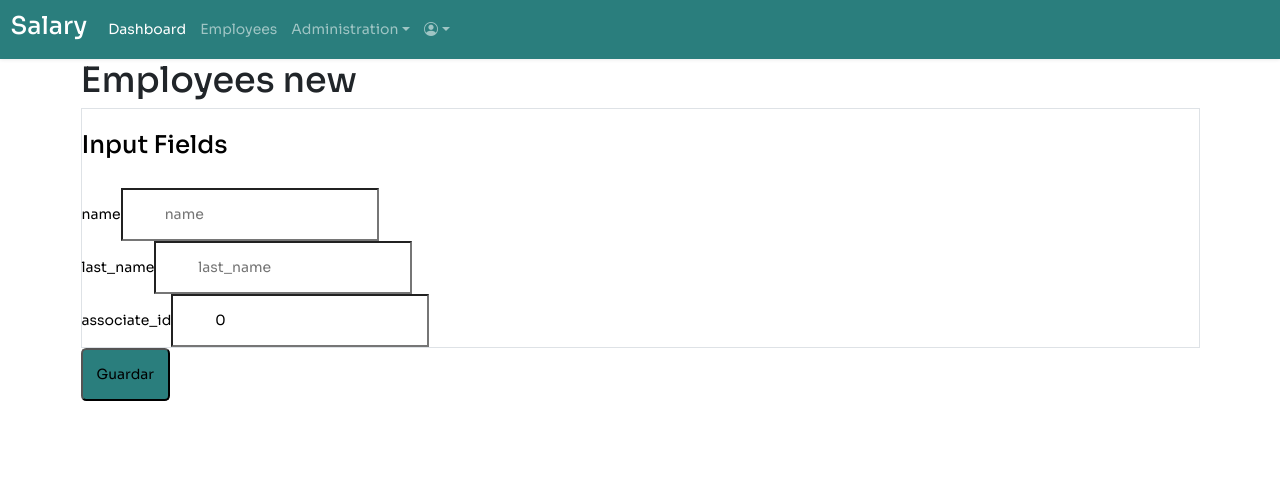
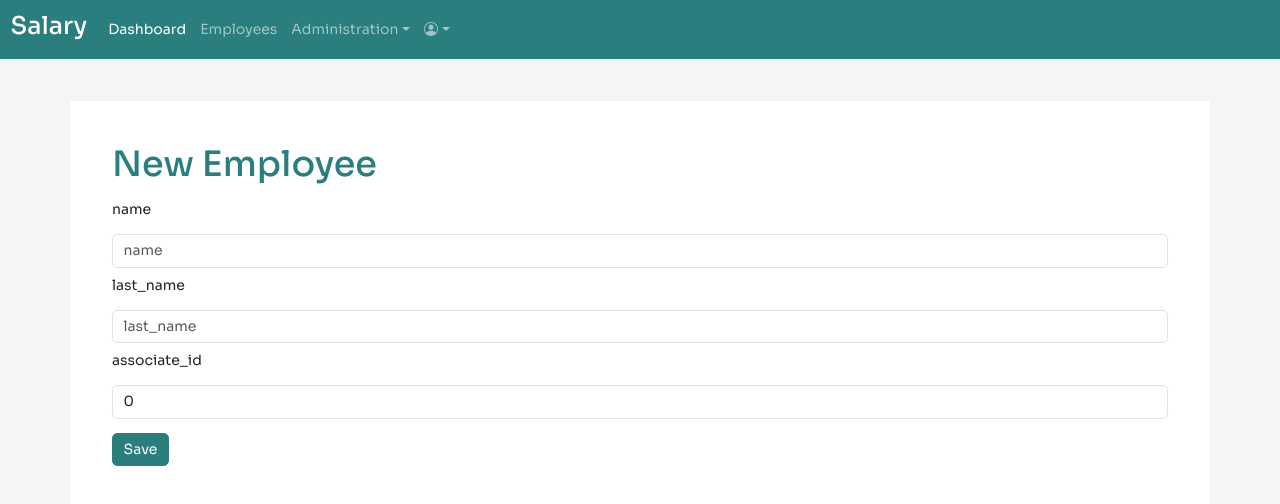
Before and after one commit to mobarrios/salary_front2, a Next.js app: page /admin/employees/form in a window 1280 px wide. Shown: the top 504 px of the page. Built offline with nearby package versions, Linux system fonts and the light colour scheme.

Commit message:
fix employees

```diff
--- a/src/app/admin/employees/form/page.tsx
+++ b/src/app/admin/employees/form/page.tsx
@@ -26,18 +26,29 @@ const FormEmployees: React.FC = () => {
 
 
     return (
-
-            <div>
-                <h1>Employees new</h1>
-
+        <div className="row">
+            <div className='col-12'>
+                <h1 className='text-primary'>New Employee</h1>
+            </div>
+            <div className='col-12'>
                 <FormComponent
                 initialValues={model}
                 onSubmit={handleSubmit}
                 isEditing={false} // Cambiar a true si se está editando
                 fields={fields}
                 />
+            </div>
+        </div>
 
-            </div>
+        // <div className="row">
+        //     <h1>Employees new</h1>
+        //     <FormComponent
+        //         initialValues={model}
+        //         onSubmit={handleSubmit}
+        //         isEditing={false} // Cambiar a true si se está editando
+        //         fields={fields}
+        //     />
+        // </div>
     );
 };
 
--- a/src/app/admin/employees/page.tsx
+++ b/src/app/admin/employees/page.tsx
@@ -23,7 +23,7 @@ export default async function Employees({ searchParams }: Params) {
   console.log(data)
 
   return (
-    <div className="row mt-5">
+    <div className="row">
       <div className='col-12'>
            <h1 className='text-primary'>Employees</h1>
       </div>
--- a/src/app/admin/layout.tsx
+++ b/src/app/admin/layout.tsx
@@ -4,9 +4,9 @@ export default async function Dashboard({children}) {
 
 
   return (
-<>
-<Navbar />
-    <main className="container ">
+  <>
+    <Navbar />
+    <main className="container mt-5 p-5 bg-white  ">
         {children}
     </main>
  </>
--- a/src/app/auth/signin/page.tsx
+++ b/src/app/auth/signin/page.tsx
@@ -48,10 +48,10 @@ export default function SignIn({ searchParams }: PageProps) {
 
   return (
     <div className="container">
-      <div className="row justify-content-center align-items-center min-vh-100">
+      <div className="row justify-content-center align-items-center p-5 ">
         <div className="col-12 col-md-8 col-lg-6">
           <div className="p-4 bg-white rounded shadow-sm">
-            <h3 className="text-center mb-4">Salary login</h3>
+            <h1 className="text-center mb-4">Salary</h1>
             <form onSubmit={handleSubmit}>
               <div className="mb-3">
                 <label htmlFor="email" className="form-label">Email address</label>
--- a/src/app/custom.scss
+++ b/src/app/custom.scss
@@ -17,5 +17,5 @@ $white : white;
 
 body{
     //  font: 1rem/1;
-     background-color:#gray;
+     background-color:#f3f6f4;
 }
--- a/src/components/Core/FormComponent.tsx
+++ b/src/components/Core/FormComponent.tsx
@@ -22,13 +22,13 @@ const FormComponent = ({ initialValues, onSubmit, isEditing, fields }) => {
         try {
             const confirmed = await confirmSave();
 
-            if (confirmed) {
+            // if (confirmed) {
                 onSubmit(values);
-                Swal.fire({
-                    title: "Save!",
-                    icon: "success"
-                });
-            }
+            //     Swal.fire({
+            //         title: "Save!",
+            //         icon: "success"
+            //     });
+            // }
         } catch (error) {
             console.log("error ===> ", error);
         }
@@ -55,28 +55,39 @@ const FormComponent = ({ initialValues, onSubmit, isEditing, fields }) => {
 
 
     return (
-        <form onSubmit={formik.handleSubmit}>
-            <div className="grid grid-cols-1">
-                <div className="flex flex-col gap-9">
-
-                    <div className="rounded-sm border border-stroke bg-white shadow-default dark:border-strokedark dark:bg-boxdark">
-                        <div className="border-b border-stroke px-6.5 py-4 dark:border-strokedark">
-                            <h3 className="font-medium text-black dark:text-white">
-                                Input Fields
-                            </h3>
-                        </div>
-                        <div className="flex flex-col gap-5.5 p-6.5">
-                            {
+            <div className="row ">
+            <div className="col-12">
+                <div className="bg-white ">
+                {/* <h3 className="text-center mb-4">Form</h3> */}
+                <form  onSubmit={formik.handleSubmit}>
+                    {/* <div className="mb-3">
+                    <label htmlFor="name" className="form-label">Name</label>
+                    <input type="text" className="form-control" id="name" placeholder="Enter your name" />
+                    </div>
+                    <div className="mb-3">
+                    <label htmlFor="last_name" className="form-label">Last Name</label>
+                    <input type="text" className="form-control" id="last_name" placeholder="Enter your last name" />
+                    </div>
+                    <div className="mb-3">
+                    <label htmlFor="associate_id" className="form-label">Associate ID</label>
+                    <input type="text" className="form-control" id="associate_id" placeholder="Enter your Associate ID" />
+                    </div>
+                    <div className="d-grid gap-2">
+                    <button type="submit" className="btn btn-primary">Submit</button>
+                    </div> */}
+                    {
                                 fields.map((field, key: number) => (
 
                                     <div key={key}>
-                                        <label className="mb-3 block text-sm font-medium text-black dark:text-white">
+                                        <label htmlFor="name" className="form-label mt-2">{field}</label>
+
+                                        {/* <label className="mb-3 block text-sm font-medium text-black dark:text-white">
                                             {field}
-                                        </label>
+                                        </label> */}
                                         <input
-                                            type="text"
+                                            // type="text"
                                             placeholder={field}
-                                            className="w-full rounded-lg border-[1.5px] border-stroke bg-transparent px-5 py-3 text-black outline-none transition focus:border-primary active:border-primary disabled:cursor-default disabled:bg-whiter dark:border-form-strokedark dark:bg-form-input dark:text-white dark:focus:border-primary"
+                                            className="form-control mt-2"
                                             id={field}
                                             name={field}
                                             onChange={formik.handleChange}
@@ -90,20 +101,60 @@ const FormComponent = ({ initialValues, onSubmit, isEditing, fields }) => {
                                     </div>
                                 ))
                             }
-                        </div>
-                    </div>
+
+                        <button
+                            type="submit"
+                            className="btn btn-primary mt-3">
+                            {isEditing ? 'Edit' : 'Save'}
+                        </button>
+                </form>
                 </div>
             </div>
+            </div>
+
+        // <form onSubmit={formik.handleSubmit}>
+        //     <div className="grid grid-cols-1">
+        //         <div className="flex flex-col gap-9">
+        //             <div className="rounded-sm border border-stroke bg-white shadow-default dark:border-strokedark dark:bg-boxdark">
+        //                 <div className="flex flex-col gap-5.5 p-6.5">
+                            // {
+                            //     fields.map((field, key: number) => (
+
+                            //         <div key={key}>
+                            //             <label className="mb-3 block text-sm font-medium text-black dark:text-white">
+                            //                 {field}
+                            //             </label>
+                            //             <input
+                            //                 type="text"
+                            //                 placeholder={field}
+                            //                 className="w-full rounded-lg border-[1.5px] border-stroke bg-transparent px-5 py-3 text-black outline-none transition focus:border-primary active:border-primary disabled:cursor-default disabled:bg-whiter dark:border-form-strokedark dark:bg-form-input dark:text-white dark:focus:border-primary"
+                            //                 id={field}
+                            //                 name={field}
+                            //                 onChange={formik.handleChange}
+                            //                 onBlur={formik.handleBlur}
+                            //                 value={formik.values[field]}
+
+                            //             />
+                            //             {formik.touched[field] && formik.errors[field] ? ( // Cambio de formik.errors.name a formik.errors[field]
+                            //                 <div>{formik.errors[field]}</div> // Concatenación del mensaje de error con el nombre del campo
+                            //             ) : null}
+                            //         </div>
+                            //     ))
+                            // }
+        //                 </div>
+        //             </div>
+        //         </div>
+        //     </div>
 
 
-            <button
-                type="submit"
-                className="flex w-full justify-center rounded bg-primary p-3 font-medium text-gray">
-                {isEditing ? 'Editar' : 'Guardar'}
+            // <button
+            //     type="submit"
+            //     className="flex w-full justify-center rounded bg-primary p-3 font-medium text-gray">
+            //     {isEditing ? 'Editar' : 'Guardar'}
 
-            </button>
+            // </button>
 
-        </form>
+        // </form>
 
     );
 };
```
Also changed, not shown: src/app/admin/employees/form/[id]/page.tsx (+24 -4 lines), src/components/Core/TableComponent.tsx (+4 -4 lines). Lines whose indentation alone changed are shown as unchanged.
